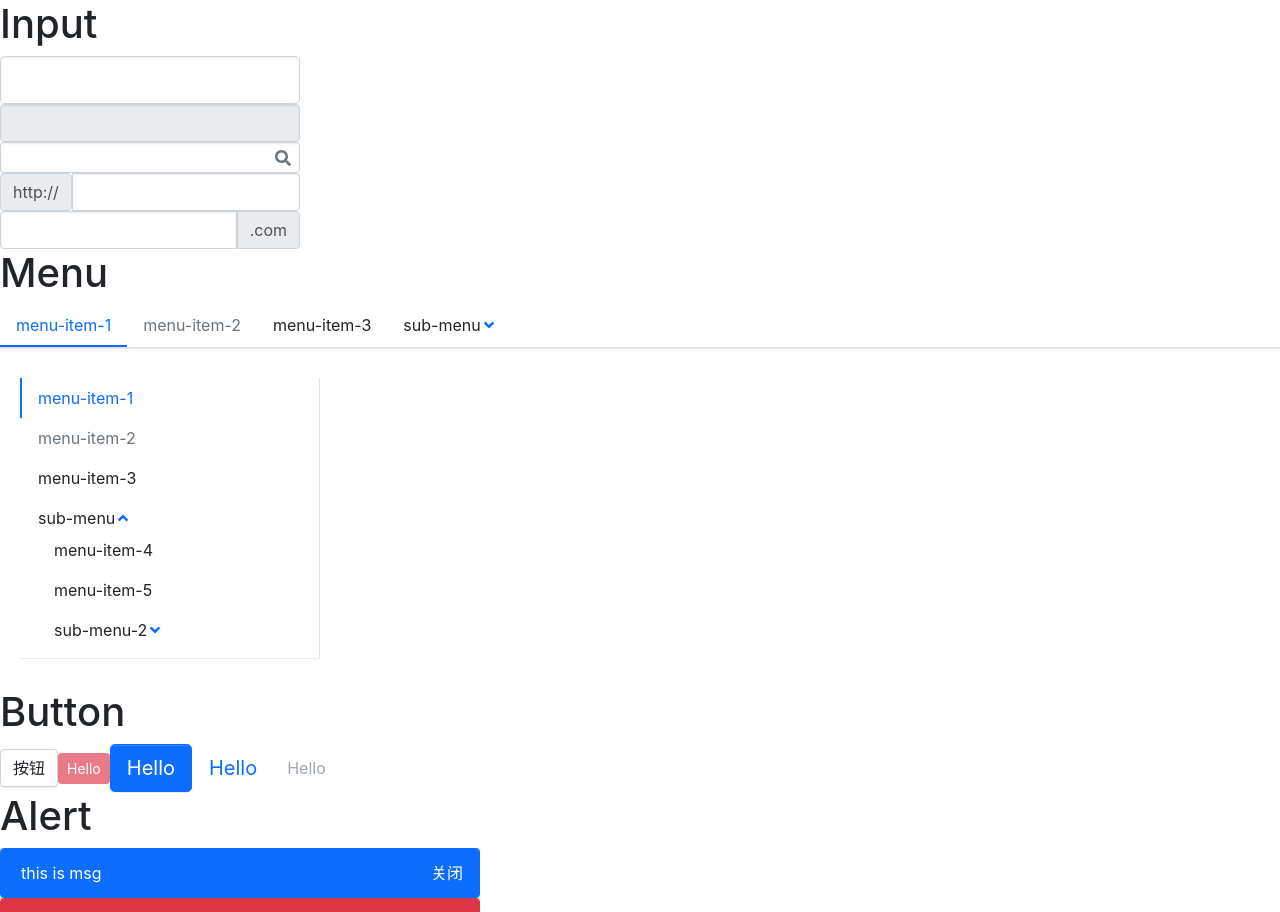
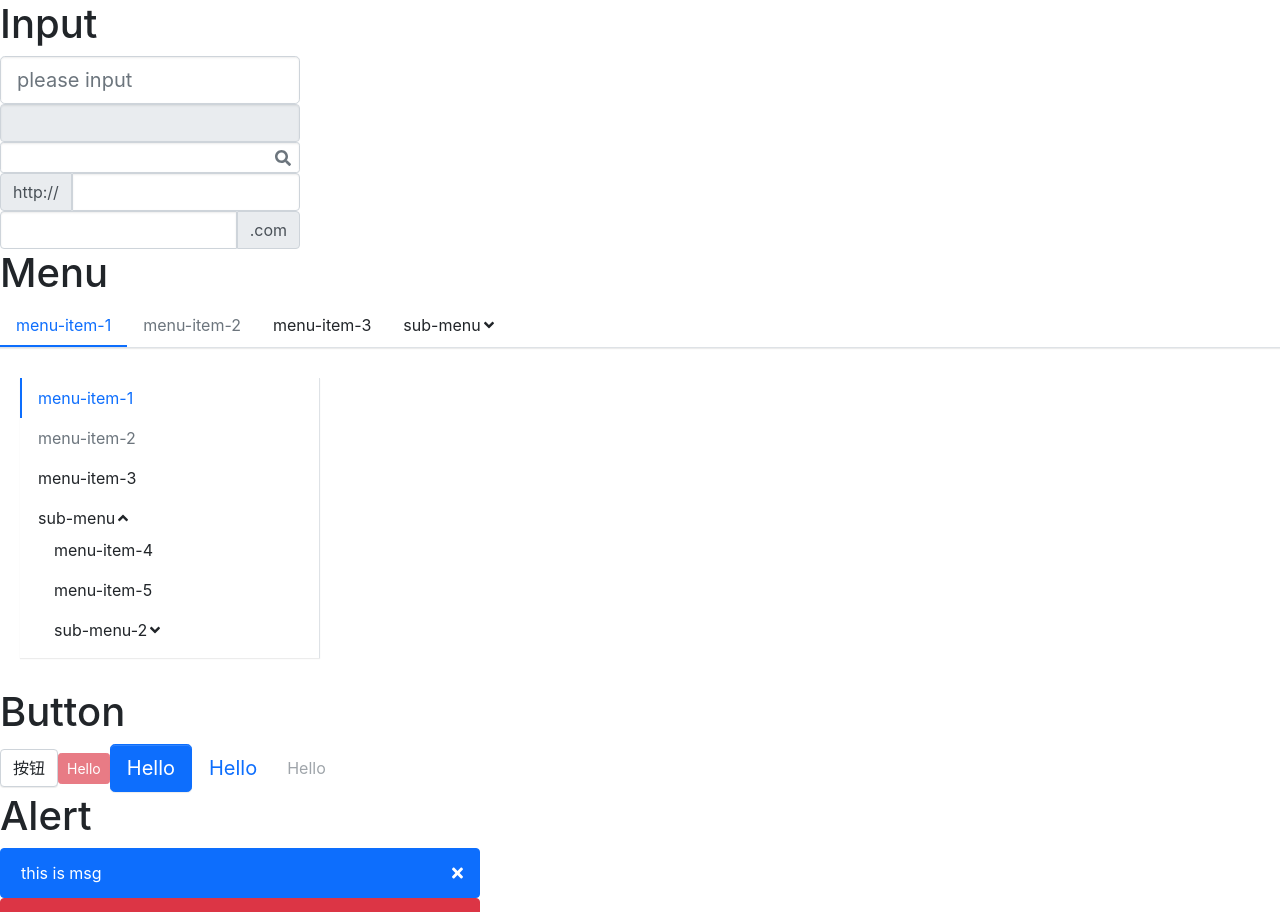
Before and after one commit to JINLE0703/jinle-ui, a React (Create React App) app: page / in a window 1280 px wide. Shown: the top 912 px of the page. Built offline with nearby package versions, Linux system fonts and the light colour scheme.

Commit message:
optimize components

```diff
--- a/src/App.tsx
+++ b/src/App.tsx
@@ -19,10 +19,10 @@ function App() {
   return (
     <div className="App">
       <h1>Input</h1>
-      <Input size="lg" />
+      <Input size="lg" placeholder="please input" onChange={(e)=> console.log(e.target.value)} />
       <Input disabled />
-      <Input icon="search" size="sm" />
-      <Input prepand="http://" />
+      <Input icon="search" size="sm" onIconClick={() => alert(123)} />
+      <Input prepend="http://" />
       <Input append=".com" />
 
       <h1>Menu</h1>
--- a/src/components/Alert/_style.scss
+++ b/src/components/Alert/_style.scss
@@ -19,7 +19,7 @@
     font-size: $alert-msg-font-size;
   }
 
-  span.alert-close {
+  .alert-close {
     position: absolute;
     top: 50%;
     right: 1rem;
--- a/src/components/Alert/alert.tsx
+++ b/src/components/Alert/alert.tsx
@@ -1,26 +1,26 @@
 import React, { useState } from 'react';
 import classNames from 'classnames';
+import Icon from '../Icon/icon';
 
 export type AlertType = 'primary' | 'success' | 'danger' | 'warning';
 
 interface BaseAlertProps {
-  className?: string; // 类名
-  type?: AlertType; // 类型
-  closable?: boolean; // 显示关闭按钮
-  title?: string; // 标题
-  message: string; // 内容
-  onClose?: () => void; // 关闭事件
+  /**设置类名 */
+  className?: string;
+  /**设置类型，支持 primary、success、danger、warning */
+  type?: AlertType;
+  /**设置显示隐藏关闭按钮 */
+  closable?: boolean;
+  /**设置标题 */
+  title?: string;
+  /**设置内容，必填项 */
+  message: string;
+  /**关闭事件回调函数 */
+  onClose?: () => void;
 }
 
 const Alert: React.FC<BaseAlertProps> = (props) => {
-  const {
-    className,
-    type = 'primary',
-    closable = true,
-    title,
-    message,
-    onClose,
-  } = props;
+  const { className, type, closable, title, message, onClose } = props;
 
   // 控制组件显示隐藏
   const [show, setShow] = useState(true);
@@ -42,15 +42,16 @@ const Alert: React.FC<BaseAlertProps> = (props) => {
         <div className={classes}>
           {title ? <h4 className="alert-title">{title}</h4> : null}
           <p className="alert-msg">{message}</p>
-          {closable ? (
-            <span className="alert-close" onClick={handleClick}>
-              关闭
-            </span>
-          ) : null}
+          {closable ? <Icon icon="times" className="alert-close" onClick={handleClick} /> : null}
         </div>
       ) : null}
     </>
   );
 };
 
+Alert.defaultProps = {
+  type: 'primary',
+  closable: true,
+};
+
 export default Alert;
--- a/src/components/Button/button.tsx
+++ b/src/components/Button/button.tsx
@@ -6,12 +6,18 @@ export type ButtonSize = 'lg' | 'sm';
 export type ButtonType = 'primary' | 'default' | 'danger' | 'link';
 
 interface BaseButtonProps {
-  className?: string; // 类名
-  disabled?: boolean; // 禁用
-  size?: ButtonSize; // 尺寸
-  btnType?: ButtonType; // 类型
-  children: React.ReactNode; // 子节点
-  href?: string; // link 状态下的链接地址
+  /**设置类名 */
+  className?: string;
+  /**设置禁用状态 */
+  disabled?: boolean;
+  /**设置 button 尺寸，支持 lg、sm */
+  size?: ButtonSize;
+  /**设置 button 类型，支持 primary、default、danger、link  */
+  btnType?: ButtonType;
+  /**设置子属性 */
+  children: React.ReactNode;
+  /**设置 link 状态下的链接地址 */
+  href?: string;
 }
 
 type NativeButtonProps = BaseButtonProps & ButtonHTMLAttributes<HTMLElement>; // 加入 btn 默认属性
@@ -19,15 +25,7 @@ type AnchorButtonProps = BaseButtonProps & AnchorHTMLAttributes<HTMLElement>; //
 export type ButtonProps = Partial<NativeButtonProps & AnchorButtonProps>; // 合并类型并去除必选项
 
 const Button: React.FC<ButtonProps> = (props) => {
-  const {
-    className,
-    disabled = false,
-    size,
-    btnType = 'default',
-    children = '按钮',
-    href,
-    ...restProps // 剩余属性
-  } = props;
+  const { className, disabled, size, btnType, children, href, ...restProps } = props;
   const classes = classNames('btn', className, {
     [`btn-${btnType}`]: btnType,
     [`btn-${size}`]: size,
@@ -48,4 +46,10 @@ const Button: React.FC<ButtonProps> = (props) => {
   }
 };
 
+Button.defaultProps = {
+  disabled: false,
+  btnType: 'default',
+  children: '按钮',
+};
+
 export default Button;
--- a/src/components/Icon/icon.tsx
+++ b/src/components/Icon/icon.tsx
@@ -5,11 +5,12 @@ import { FontAwesomeIcon, FontAwesomeIconProps } from '@fortawesome/react-fontaw
 export type ThemeProps = 'primary' | 'secondary' | 'success' | 'info' | 'warning' | 'danger' | 'light' | 'dark';
 
 export interface IconProps extends FontAwesomeIconProps {
+  /**设置主题颜色，支持 primary、secondary、success、info、warning、danger、light、dark */
   theme?: ThemeProps;
 }
 
 const Icon: React.FC<IconProps> = (props) => {
-  const { theme = 'primary', className, ...restProps } = props;
+  const { theme, className, ...restProps } = props;
   const classes = classNames('jinle-icon', className, {
     [`jinle-icon-${theme}`]: theme,
   });
--- a/src/components/Input/_style.scss
+++ b/src/components/Input/_style.scss
@@ -15,6 +15,7 @@
     top: 0;
     display: flex;
     align-items: center;
+    cursor: pointer;
 
     svg {
       color: $input-placeholder-color;
@@ -95,11 +96,11 @@
   }
 
   &.jinle-input-group > .jinle-input-append,
-  &.jinle-input-group.jinle-input-group-prepand > .jinle-input-inner {
+  &.jinle-input-group.jinle-input-group-prepend > .jinle-input-inner {
     @include border-left-radius(0)
   }
 
-  &.jinle-input-group > .jinle-input-prepand,
+  &.jinle-input-group > .jinle-input-prepend,
   &.jinle-input-group.jinle-input-group-append > .jinle-input-inner {
     @include border-right-radius(0)
   }
--- a/src/components/Input/input.tsx
+++ b/src/components/Input/input.tsx
@@ -1,4 +1,4 @@
-import React from 'react';
+import React, { ChangeEvent } from 'react';
 import classNames from 'classnames';
 import { IconProp } from '@fortawesome/fontawesome-svg-core';
 import Icon from '../Icon/icon';
@@ -18,25 +18,29 @@ export interface InputProps extends Omit<React.InputHTMLAttributes<HTMLElement>,
   /**添加图标，在右侧悬浮添加一个图标，用于提示 */
   icon?: IconProp;
   /**添加前缀 用于配置一些固定组合 */
-  prepand?: string | React.ReactElement;
+  prepend?: string | React.ReactElement;
   /**添加后缀 用于配置一些固定组合 */
   append?: string | React.ReactElement;
+  /**内容改变触发事件 */
+  onChange?: (e: ChangeEvent<HTMLInputElement>) => void;
+  /**icon 点击事件 */
+  onIconClick?: () => void;
 }
 
 const Input: React.FC<InputProps> = (props) => {
-  const { disabled, size, icon, prepand, append, className, style, placeholder, ...restProps } = props;
+  const { disabled, size, icon, prepend, append, className, style, placeholder, onIconClick, ...restProps } = props;
   const classes = classNames('jinle-input-wrapper', className, {
     'jinle-input-disabled': disabled,
     [`jinle-input-${size}`]: size,
-    'jinle-input-group': prepand || append,
+    'jinle-input-group': prepend || append,
     'jinle-input-group-append': append,
-    'jinle-input-group-prepand': prepand,
+    'jinle-input-group-prepend': prepend,
   });
   return (
     <div className={classes} style={style}>
-      {prepand && <div className="jinle-input-prepend">{prepand}</div>}
+      {prepend && <div className="jinle-input-prepend">{prepend}</div>}
       {icon && (
-        <div className="jinle-input-icon-wrapper">
+        <div className="jinle-input-icon-wrapper" onClick={onIconClick}>
           <Icon icon={icon} />
         </div>
       )}
--- a/src/components/Menu/menu.tsx
+++ b/src/components/Menu/menu.tsx
@@ -6,12 +6,18 @@ type MenuMode = 'horizontal' | 'vertical'; // 水平 | 垂直
 type SelectCallback = (selectedIndex: string) => void; // 被选中时调用函数
 
 export interface MenuProps {
-  className?: string; // 类名
-  defaultIndex?: string; // 默认 active 菜单索引
-  mode?: MenuMode; // 菜单类型
-  style?: React.CSSProperties; // 根节点样式
+  /**设置类名 */
+  className?: string;
+  /**设置默认菜单索引 */
+  defaultIndex?: string;
+  /**设置菜单类型，支持 horizontal、vertical */
+  mode?: MenuMode;
+  /**设置根节点样式 */
+  style?: React.CSSProperties;
+  /**设置被选中时回调函数 */
   onSelect?: SelectCallback;
-  defaultOpenSubMenus?: string[]; // 垂直菜单默认展开项数组
+  /**设置垂直菜单默认展开项数组，例 ['0', '1-1'] */
+  defaultOpenSubMenus?: string[];
 }
 
 interface IMenuContext {
@@ -25,7 +31,7 @@ interface IMenuContext {
 export const MenuContext = createContext<IMenuContext>({ currentIndex: '0' });
 
 const Menu: React.FC<MenuProps> = (props) => {
-  const { className, defaultIndex = '0', mode = 'horizontal', style, children, onSelect, defaultOpenSubMenus = [] } = props;
+  const { className, defaultIndex, mode, style, children, onSelect, defaultOpenSubMenus } = props;
   const [currentActive, setActive] = useState(defaultIndex); // 存储当前被选中的索引
   const classes = classNames('jinle-menu', className, {
     [`jinle-menu-${mode}`]: mode,
@@ -39,7 +45,7 @@ const Menu: React.FC<MenuProps> = (props) => {
   };
   // 实例化 context
   const passedContext: IMenuContext = {
-    currentIndex: currentActive,
+    currentIndex: currentActive ? currentActive : '0',
     onSelect: handleClick,
     mode,
     defaultOpenSubMenus,
@@ -65,4 +71,10 @@ const Menu: React.FC<MenuProps> = (props) => {
   );
 };
 
+Menu.defaultProps = {
+  defaultIndex: '0',
+  mode: 'horizontal',
+  defaultOpenSubMenus: [],
+};
+
 export default Menu;
--- a/src/components/Menu/subMenu.tsx
+++ b/src/components/Menu/subMenu.tsx
@@ -1,6 +1,5 @@
 import React, { useContext, useState } from 'react';
 import classNames from 'classnames';
-import { CSSTransition } from 'react-transition-group';
 import { MenuContext } from './menu';
 import { MenuItemProps } from './menuItem';
 import Icon from '../Icon/icon';
--- a/src/components/Transition/transition.tsx
+++ b/src/components/Transition/transition.tsx
@@ -5,7 +5,9 @@ import { CSSTransitionProps } from 'react-transition-group/CSSTransition';
 type AnimationName = 'zoom-in-top' | 'zoom-in-left' | 'zoom-in-bottom' | 'zoom-in-right';
 
 type TarnsitionProps = CSSTransitionProps & {
+  /**设置动画效果名称 */
   animation?: AnimationName;
+  /**设置是否包裹 */
   wrapper?: boolean;
 };
 
```
